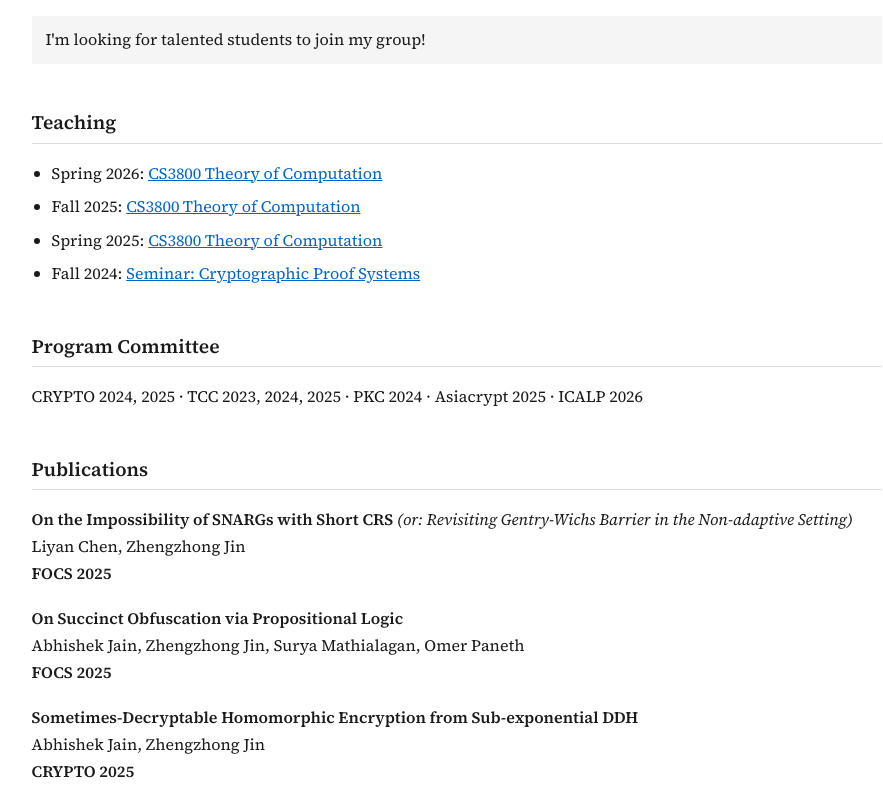
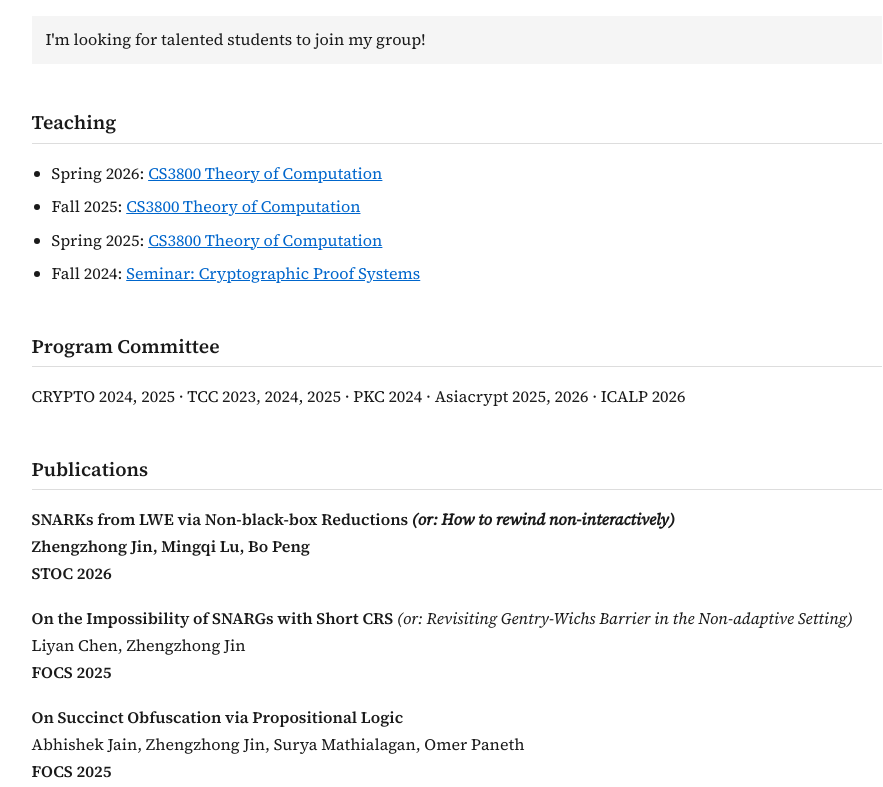
Before and after one commit to zhengzhongjin/zhengzhongjin.github.io, a plain HTML site: page docs/index.html in a window 1280 px wide. Shown: the part 484-1271 px from the top of the page, without its empty margins (146-1029 px from the left). Drawn offline with Linux system fonts and the light colour scheme.

Commit message:
Update homepage styling
Co-authored-by: Cursor <cursoragent@cursor.com>

```diff
--- a/docs/index.html
+++ b/docs/index.html
@@ -80,7 +80,7 @@
 </ul>
 
 <h2>Program Committee</h2>
-<p>CRYPTO 2024, 2025 · TCC 2023, 2024, 2025 · PKC 2024 · Asiacrypt 2025 · ICALP 2026</p>
+<p>CRYPTO 2024, 2025 · TCC 2023, 2024, 2025 · PKC 2024 · Asiacrypt 2025, 2026 · ICALP 2026</p>
 
 <h2>Publications</h2>
 
@@ -91,6 +91,13 @@
     <b>VENUE</b> <a href="LINK">[eprint]</a>
 </div>
 -->
+
+<div class="pub">
+    <span class="pub-title">SNARKs from LWE via Non-black-box Reductions</ow to rewind non-interactivelyow to rewind non-interactivelyspan>
+    <span class="pub-subtitle">(or: How to rewind non-interactively)</span><br>
+    Zhengzhong Jin, Mingqi Lu, Bo Peng<br>
+    <b>STOC 2026</b> <!-- <a href="LINK">[eprint]</a> -->
+</div>
 
 <div class="pub">
     <span class="pub-title">On the Impossibility of SNARGs with Short CRS</span>
```
